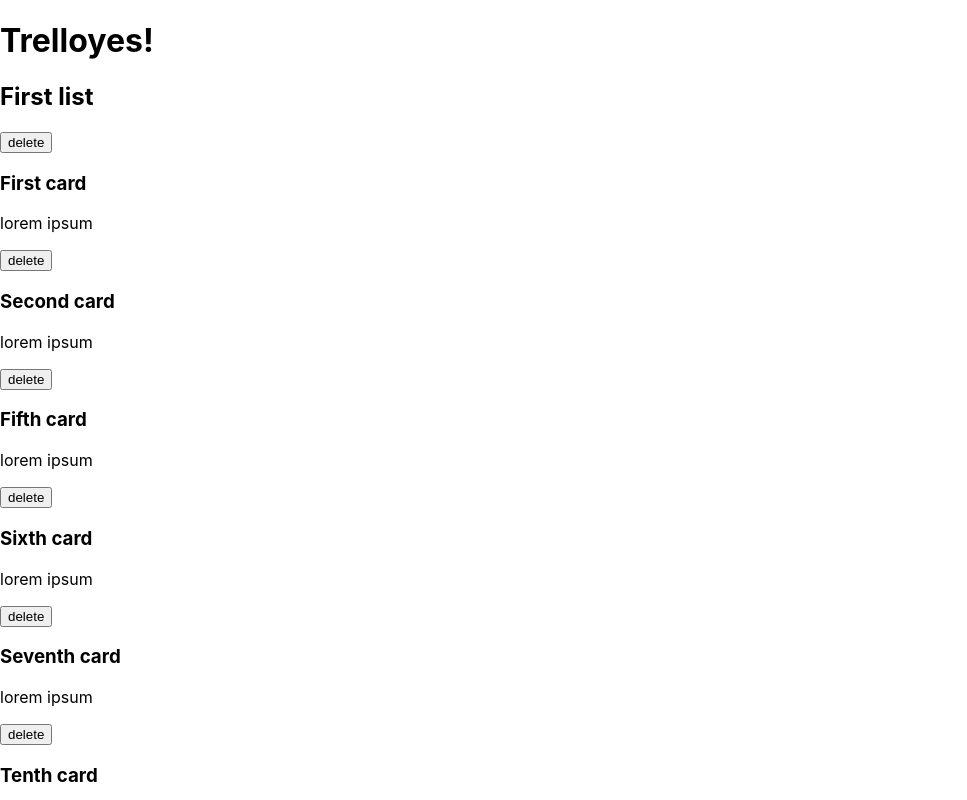
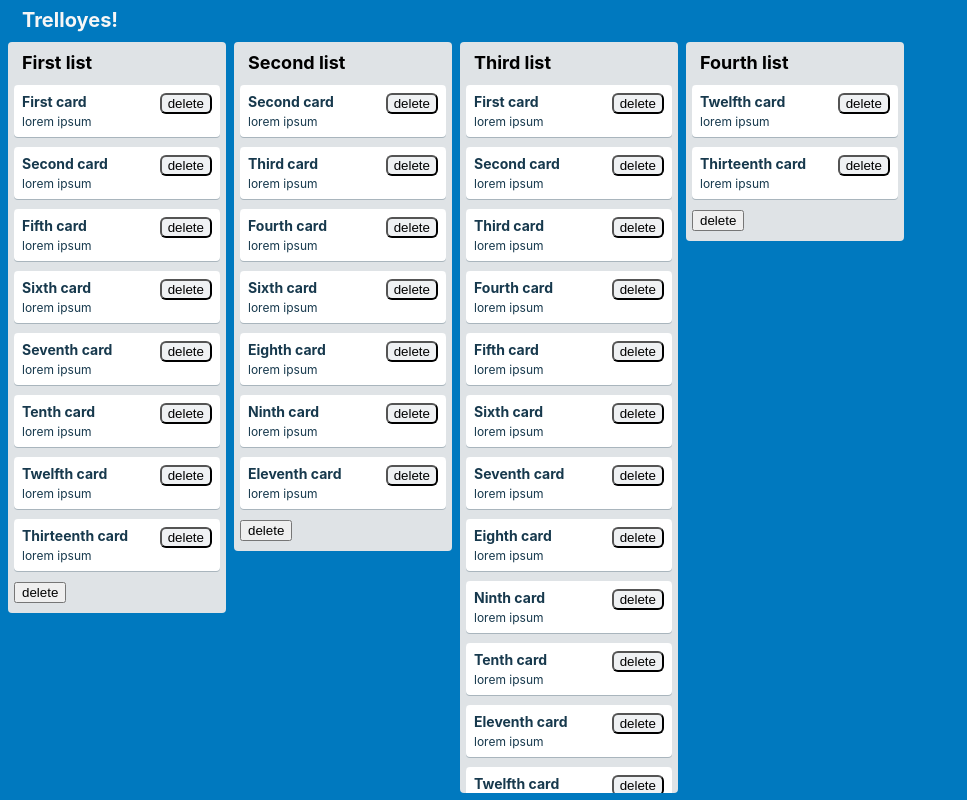
Before and after one commit to thinkful-ei-gecko/Hubert-Scott-Testing, a React (Create React App) app: page / in a window 1280 px wide. Shown: the top 800 px of the page, without its empty margins (0-967 px from the left). Built offline with nearby package versions, Linux system fonts and the light colour scheme.

Commit message:
working app

```diff
--- a/src/App.js
+++ b/src/App.js
@@ -1,28 +1,23 @@
 import React from 'react';
-import STORE from './STORE'
 import './index.css';
 import List from './List'
+import './style.css';
 
 function App(props) {
   const lists = props.store.lists;
   const allCards = props.store.allCards;
   const cardsOne = lists[0].cardIds.map(id => allCards[id]);
-  //const cardsOne = list[id].cardIds.map(id => allCards[id]);
-  // const cardsObj = cards.filter(id => {})
-  // const itemsArr = items.map(item => {
-  //  return
-  // })
   return (
     <main className='App'>
       <header className="App-header">
         <h1>Trelloyes!</h1>
     </header>
       <div className="App-list">
-        {lists.map(list => (
+        {lists.map((list, i) => (
             <List
               key = {list.id}
               header = {list.header}
-              cards = {cardsOne} />
+              cards = {lists[i].cardIds.map(id => allCards[id])} />
         ))}
       </div>
     </main>
--- a/src/Card.js
+++ b/src/Card.js
@@ -1,6 +1,6 @@
 import './index.css'
 import React from 'react';
-import ReactDOM from 'react-dom';
+import './style.css';
 
 function Card(props) {
     return (
--- a/src/List.js
+++ b/src/List.js
@@ -1,7 +1,7 @@
 import React from 'react';
-import ReactDOM from 'react-dom';
 import Card from './Card';
 import './index.css';
+import './style.css';
 
 function List(props){
 
```
